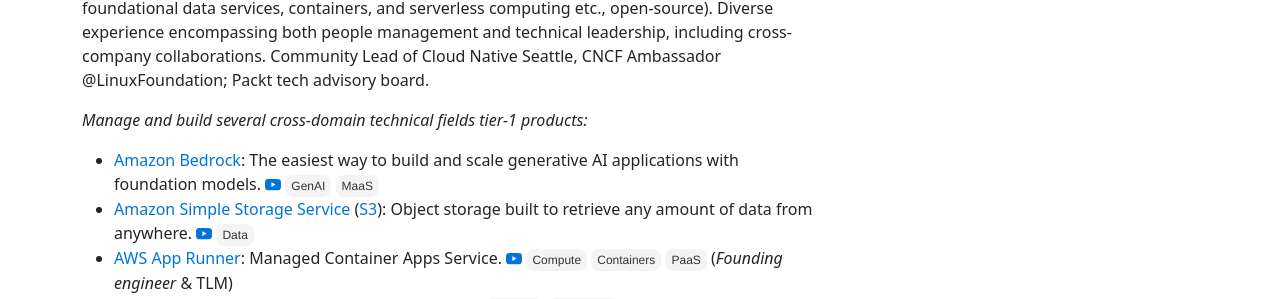
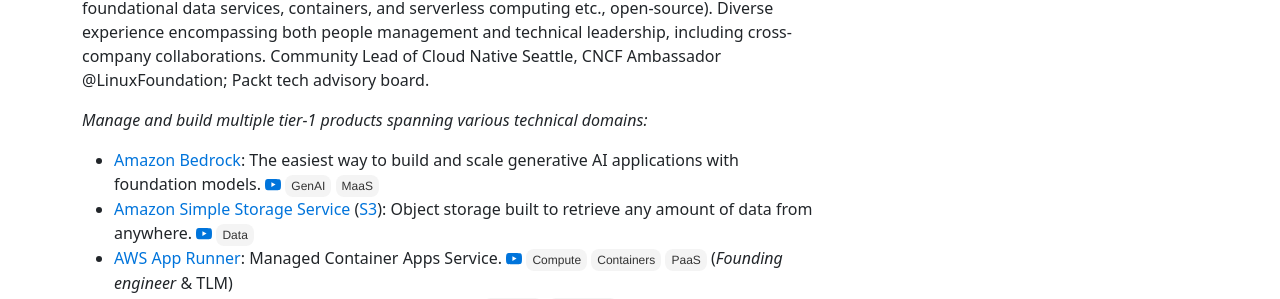
Before and after one commit to gfw001/gfw001.github.io, a Jekyll site: the page portfolio.html, which Jekyll copies as it is, in a window 1280 px wide and 900 px high. Shown: the part 134-433 px from the top of the window. Built offline with Jekyll 4.4.1, drawn with Linux system fonts in a browser that asks for light colours; nearby versions of some CDN libraries; a style sheet for code colours, icons or effects is not loaded.

Commit message:
Update portfolio.html

```diff
--- a/portfolio.html
+++ b/portfolio.html
@@ -101,7 +101,7 @@
         <a href="https://www.pcta.org/">PNW</a>er. Seasoned software builder / technology leader based in Seattle (WA). Public speaker and <a href="https://aws.amazon.com/blogs/containers/author/yimipeng/">author</a>. Specialized in large-scale distributed systems and cloud computing (<i>GenAI/AI/ML</i>, foundational data services, containers, and serverless computing etc., open-source). Diverse experience encompassing both people management and technical leadership, including cross-company collaborations. Community Lead of Cloud Native Seattle, CNCF Ambassador @LinuxFoundation; Packt tech advisory board. <br>
       </p>
       <p>
-	      <i>Manage and build several cross-domain technical fields tier-1 products: </i>
+	      <i>Manage and build multiple tier-1 products spanning various technical domains: </i>
 	      <ul>
 		      <li>
 			      <a href="https://aws.amazon.com/bedrock/">Amazon Bedrock</a>: The easiest way to build and scale generative AI applications with foundation models. <a href="https://www.youtube.com/clip/Ugkxu2jdDijd19_WKhrZjjRMjtplJX-antEM">
```
